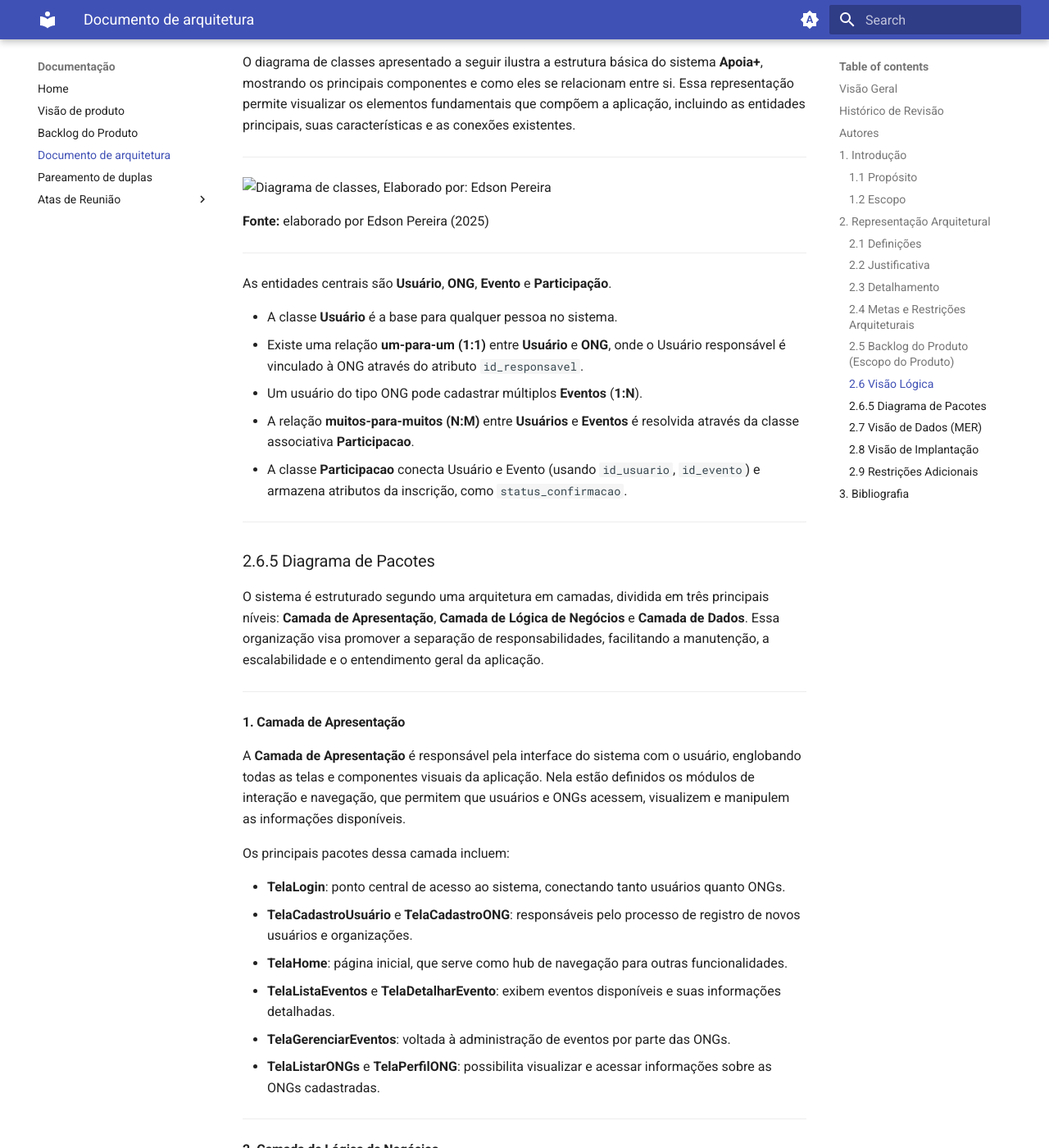
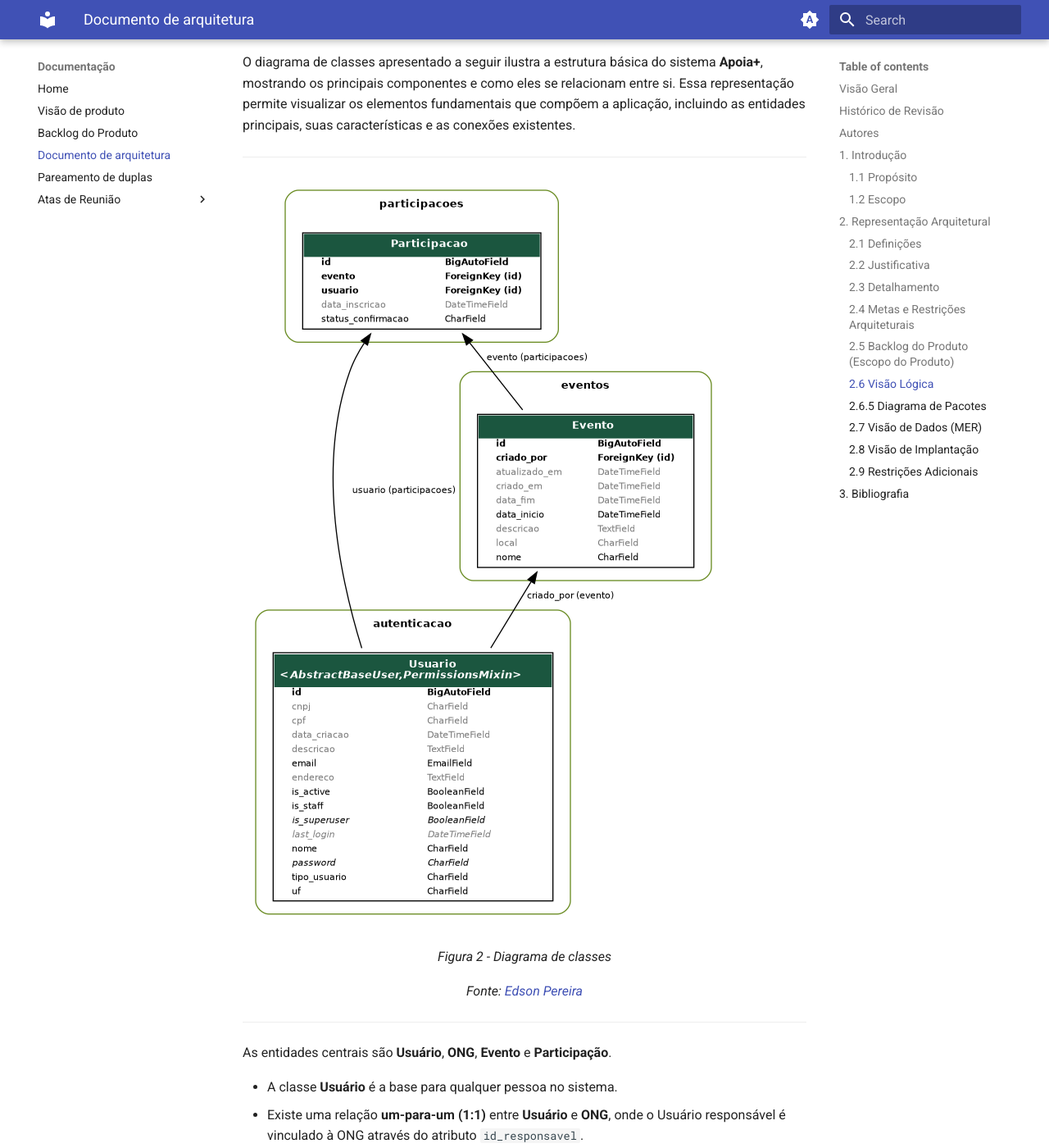
Before and after one commit to FGA0138-MDS-Ajax/2025.2-Gilgamesh, an MkDocs documentation site: the page built from docs/Arquitetura/Documento_Arquitetura.md, in a window 1280 px wide and 1400 px high, scrolled down 8105 px. Shown: the whole window at 82% size. Built offline with MkDocs 1.6.1 and Material for MkDocs 9.7.7, drawn with Linux system fonts in a browser that asks for light colours; some of the changed text lies outside the part shown.

Commit message:
Update representação do diagrama de classes

```diff
--- a/docs/Arquitetura/Documento_Arquitetura.md
+++ b/docs/Arquitetura/Documento_Arquitetura.md
@@ -22,7 +22,7 @@
 | 31/10 | 1.0 | Tópico 2.8 | Artur e Ester  |
 | 31/10 | 1.0 | Revisão ABNT | Maria Luana  |
 | 28/11 | 1.1 | Tópicos 1.2, 2.6, 2.7 | Guilherme Carvalho  |
-| 06/12 | 1.2 | Tópicos 2.3 | Lucas  |
+| 06/12 | 1.2 | Tópicos 2.3, 2.6 | Lucas  |
 
 ## Autores
 
@@ -201,9 +201,10 @@
 O diagrama de classes apresentado a seguir ilustra a estrutura básica do sistema **Apoia+**, mostrando os principais componentes e como eles se relacionam entre si. Essa representação permite visualizar os elementos fundamentais que compõem a aplicação, incluindo as entidades principais, suas características e as conexões existentes.
 ***
 
-![Diagrama de classes, Elaborado por: Edson Pereira](/docs/imagens/UML_Classes.png)
+![Diagrama de classes](../imagens/Diagrama_Classes.png)
 
-**Fonte:** elaborado por Edson Pereira (2025)
+<p align="center"><em>Figura 2 - Diagrama de classes</em></p>
+<p align="center"><em>Fonte: <a href="https://github.com/edso-n">Edson Pereira</a></em></p>
 
 ***
 
```
Also changed, not shown: docs/imagens/Diagrama_Classes.png (added).
